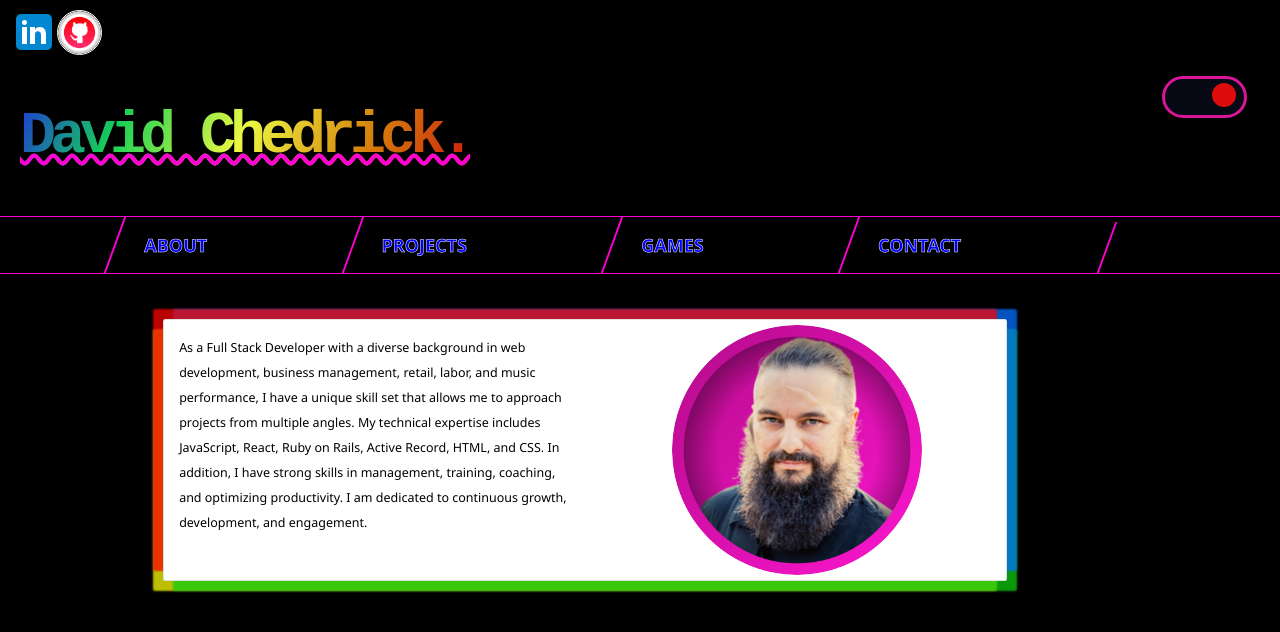
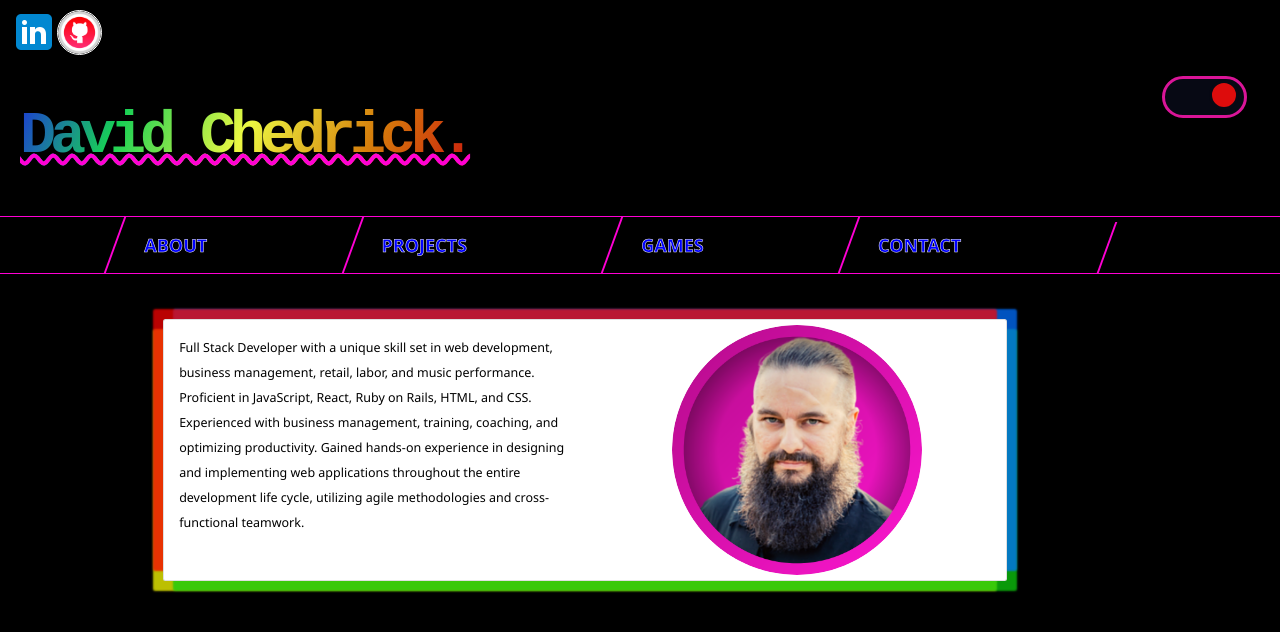
Before and after one commit to davidchedrick/davidchedrick, a React (Create React App) app: page /about in a window 1280 px wide. Shown: the top 632 px of the page. Built offline with nearby package versions, Linux system fonts and the light colour scheme.

Commit message:
Update profile about section
Update of about section for cross platform consistancy

```diff
--- a/src/components/about/About.js
+++ b/src/components/about/About.js
@@ -13,18 +13,17 @@ export default function About() {
 							<Card.Body>
 								<Card.Text>
 									{" "}
-									As a Full Stack Developer with a diverse
-									background in web development, business
-									management, retail, labor, and music
-									performance, I have a unique skill set that
-									allows me to approach projects from multiple
-									angles. My technical expertise includes
-									JavaScript, React, Ruby on Rails, Active
-									Record, HTML, and CSS. In addition, I have
-									strong skills in management, training,
-									coaching, and optimizing productivity. I am
-									dedicated to continuous growth, development,
-									and engagement.
+									Full Stack Developer with a unique skill set
+									in web development, business management,
+									retail, labor, and music performance.
+									Proficient in JavaScript, React, Ruby on
+									Rails, HTML, and CSS. Experienced with
+									business management, training, coaching, and
+									optimizing productivity. Gained hands-on
+									experience in designing and implementing web
+									applications throughout the entire
+									development life cycle, utilizing agile
+									methodologies and cross-functional teamwork.
 								</Card.Text>
 							</Card.Body>
 						</Col>
```
